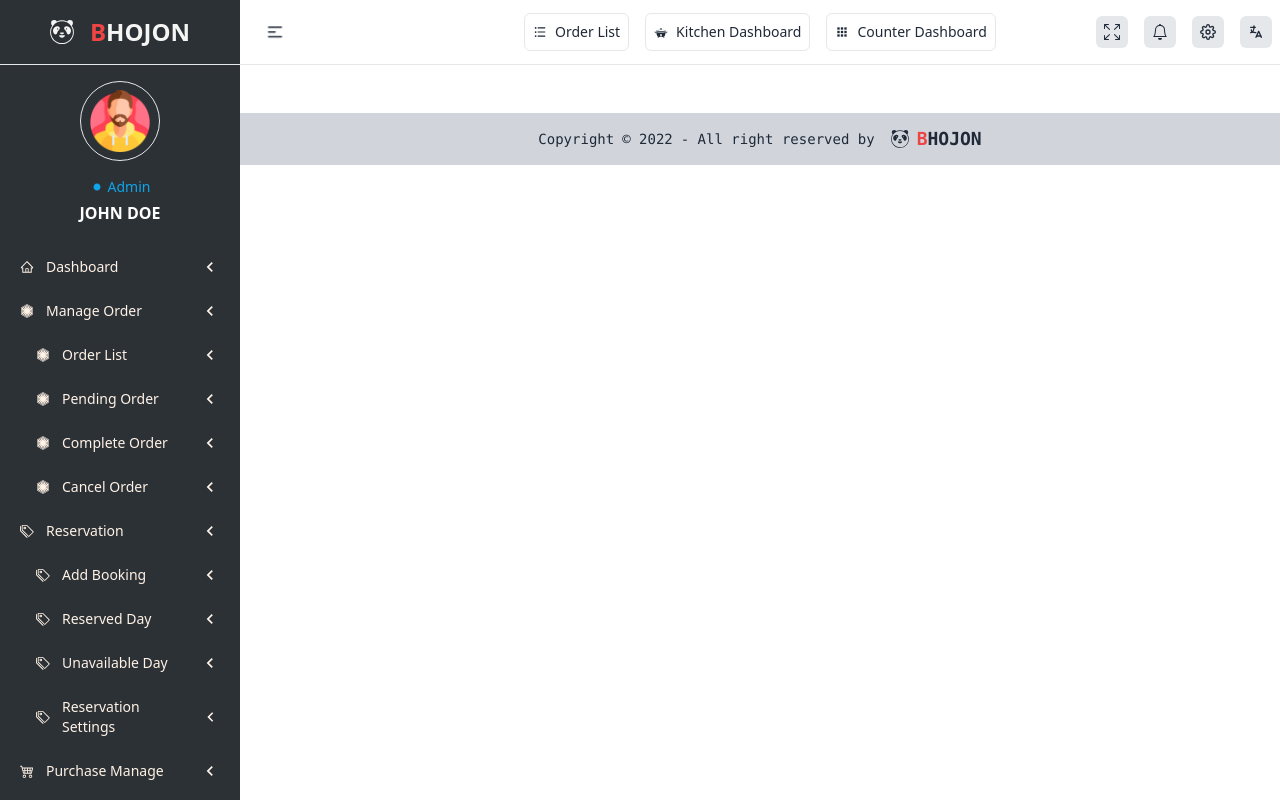
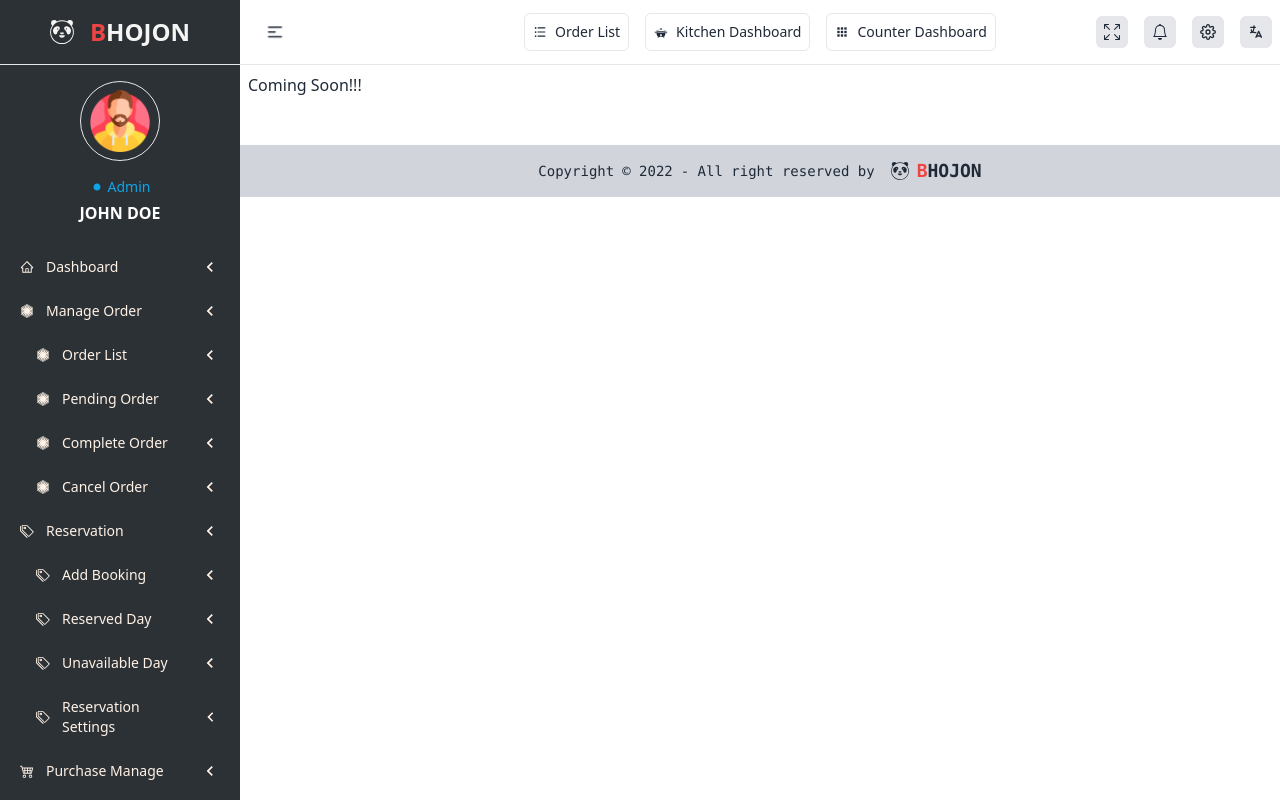
Before and after one commit to nDevers/Bhojon, a React (Create React App) app: page /dashboard/production/production-settings in a window 1280 px wide. Built offline with nearby package versions, Linux system fonts and the light colour scheme.

Commit message:
Production settings page
Co-Authored-By: AbidHasanPiash <60427103+AbidHasanPiash@users.noreply.github.com>

```diff
--- a/src/pages/dashboard/Production/AddProduction.js
+++ b/src/pages/dashboard/Production/AddProduction.js
@@ -1,6 +1,4 @@
 import React from "react";
-import { AiFillDelete } from "react-icons/ai";
-import { BiAddToQueue } from "react-icons/bi";
 import Button from "../../../components/Button";
 import Input from "../../../components/Input";
 import Select from "../../../components/Select";
--- a/src/pages/dashboard/Production/ProductionSettings.js
+++ b/src/pages/dashboard/Production/ProductionSettings.js
@@ -6,7 +6,7 @@ const ProductionSettings = () => {
     useWebsiteTitle('Production | Production Settings')
     return (
         <div>
-
+            Coming Soon!!!
         </div>
     );
 };
```
